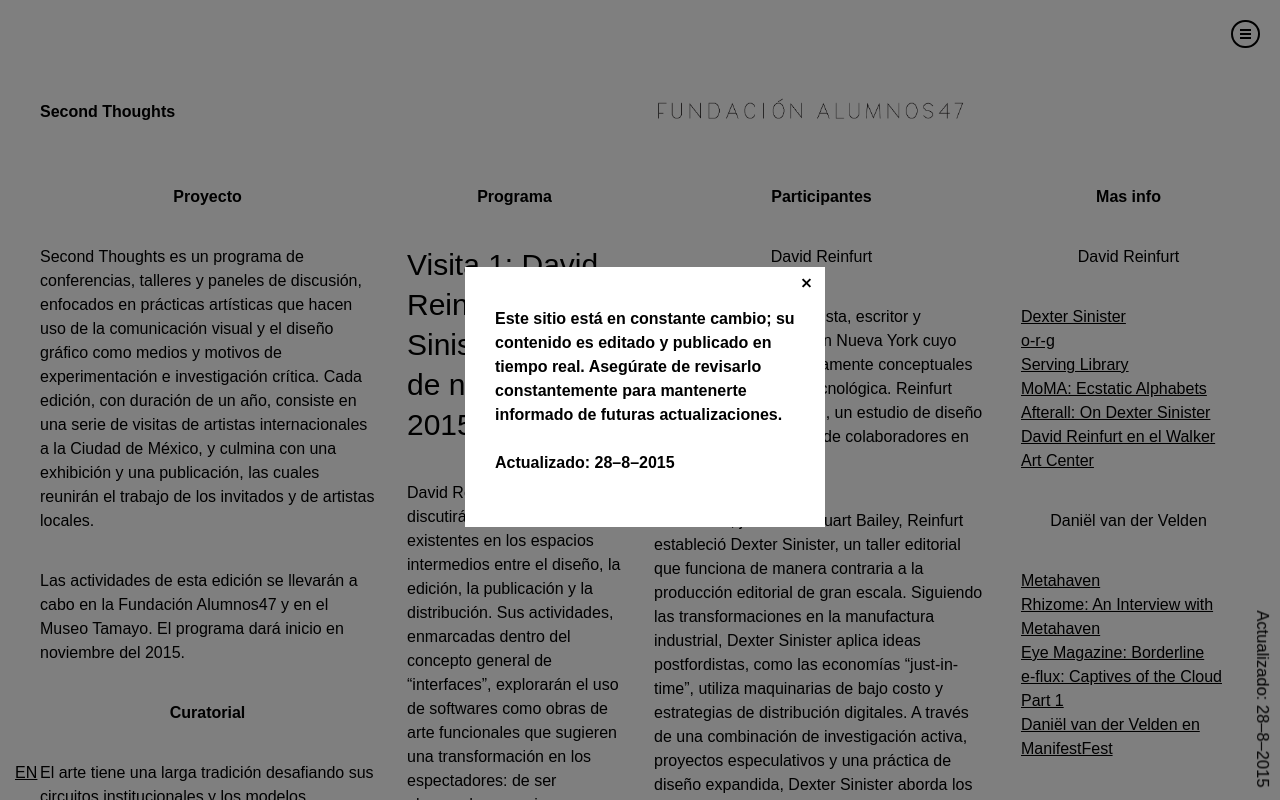
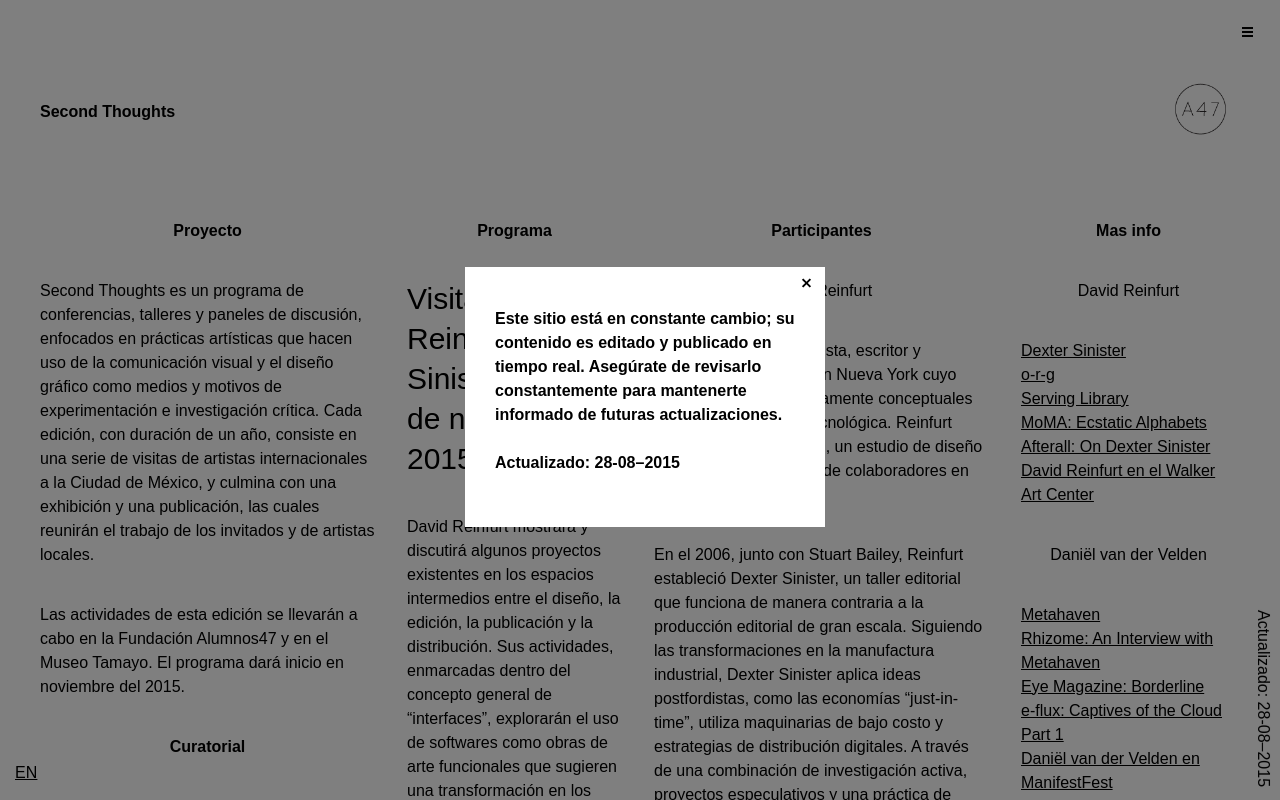
Before and after one commit to chrislewiscodes/SecondThoughts, a PHP site: page / in a window 1280 px wide. Run offline with PHP 8.4, Linux system fonts and the light colour scheme; some libraries are stand-ins or nearby versions.

Commit message:
display all three dates

```diff
--- a/css/main.css
+++ b/css/main.css
@@ -80,7 +80,7 @@ ul { margin-bottom: 36px; }
 
 /* logos */
 
-/*#a47 {
+#a47 {
 	margin: 0px auto;
 	width: 55px;
 	height: 58.5px;
@@ -90,19 +90,15 @@ ul { margin-bottom: 36px; }
 	background-size: contain;
 
     transform: translate(560px, -80px);
-}*/
+}
 
 #alumnos {
-	margin: 0px auto;
-
-    width: 315px;
-    height: 25px;
+	width: 155.75px;
+	height: 22.5px;
 	background: url(/img/alumnos.png) no-repeat center center;
 	text-indent: -1000000px;
 	display: block;
 	background-size: contain;
-
-	transform: translate(170px, -63px);
 }
 
 
@@ -191,7 +187,7 @@ ul { margin-bottom: 36px; }
 /* navigation */
 
 #nav-toggle {
-	border: 2px solid black;
+	/*border: 2px solid black;*/
 	position: fixed; right: 20px; top: 20px;
 	z-index: 1000;
 	cursor: pointer;
@@ -347,7 +343,6 @@ ul { margin-bottom: 36px; }
 	position: fixed;
 	bottom: 5px;
 	right: 5px;
-	font-size: 16.5px;
 
 	-webkit-transform: rotate(90deg) translateX(1em);
 	-ms-transform: rotate(90deg) translateX(1em);
@@ -489,6 +484,27 @@ img {
 	display: inline;
 }
 
+/* last-updated dates */
+.last-updated {
+	display: none;
+}
+
+.rev-2.old-0 .last-updated.rev-2,
+.rev-2.old-1 .last-updated.rev-2,
+.rev-2.old-2 .last-updated.rev-2,
+.rev-2.new-2 .last-updated.rev-1,
+.rev-2.new-1 .last-updated.rev-1,
+.rev-2.new-0 .last-updated.rev-1,
+.rev-1.old-0 .last-updated.rev-1,
+.rev-1.old-1 .last-updated.rev-1,
+.rev-1.old-2 .last-updated.rev-1,
+.rev-1.new-2 .last-updated.rev-0,
+.rev-1.new-1 .last-updated.rev-0,
+.rev-1.new-0 .last-updated.rev-0,
+.rev-0 .last-updated.rev-0 {
+	display: inline;
+}
+
 /* marks */
 
 
--- a/index.php
+++ b/index.php
@@ -54,8 +54,9 @@ function translate($text, $case='original') {
 function lastUpdated() {
 	global $revisiondates;
 	print translate('updated', 'ucfirst') . ": ";
-	print "<span class='revision rev-1 rev-0'>" . date('j–n–Y', $revisiondates[0]) . "</span>";
-	print "<span class='revision rev-2'>" . date('j–n–Y', $revisiondates[1]) . "</span>";
+	print "<span class='last-updated rev-0'>" . date('d-m–Y', $revisiondates[0]) . "</span>";
+	print "<span class='last-updated rev-1'>" . date('d-m–Y', $revisiondates[1]) . "</span>";
+	print "<span class='last-updated rev-2'>" . date('d-m–Y', $revisiondates[2]) . "</span>";
 }
 
 function section($section) {
@@ -149,7 +150,7 @@ function section($section) {
 		}
 	?></div>
 	<h1 id="logo"><?php section('header'); ?></h1>
-	<a id="alumnos" href="http://alumnos47.org/" target="_blank" alt="Fundación Alumnos47">Alumnos</a>
+	<a id="a47" href="http://alumnos47.org/" target="_blank" alt="Fundación Alumnos47">A47</a>
 	<h1 id="background-type">Second Thoughts</h1>
 
 	<div class="content">
@@ -188,6 +189,7 @@ function section($section) {
 				<h2><?php print translate('contact', 'ucfirst'); ?></h2>
 				<?php section('contacto'); ?>
 			</div>
+			<a id="alumnos" href="http://alumnos47.org/" target="_blank" alt="Fundación Alumnos47">Alumnos</a>
 		</div>
 	</div>
 
```
Also changed, not shown: other parts of css/main.css (+6 -23 lines).
